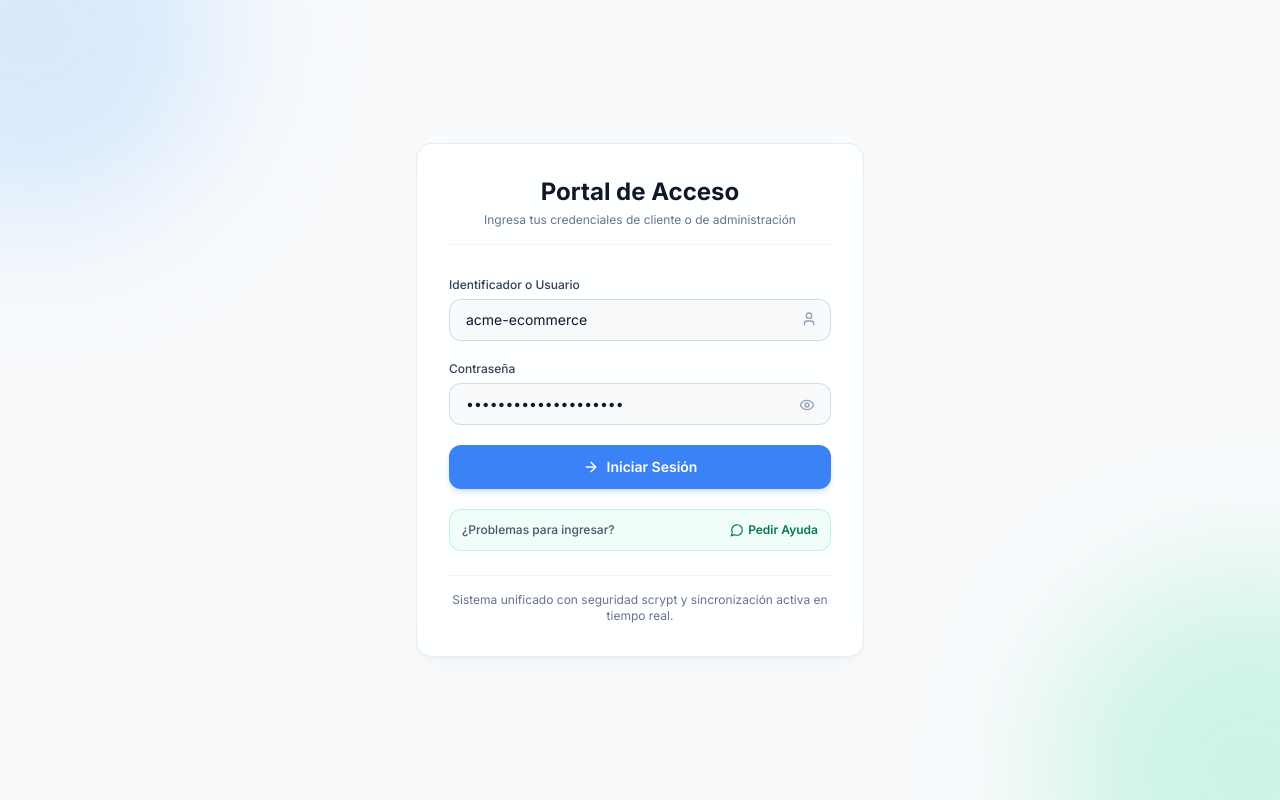
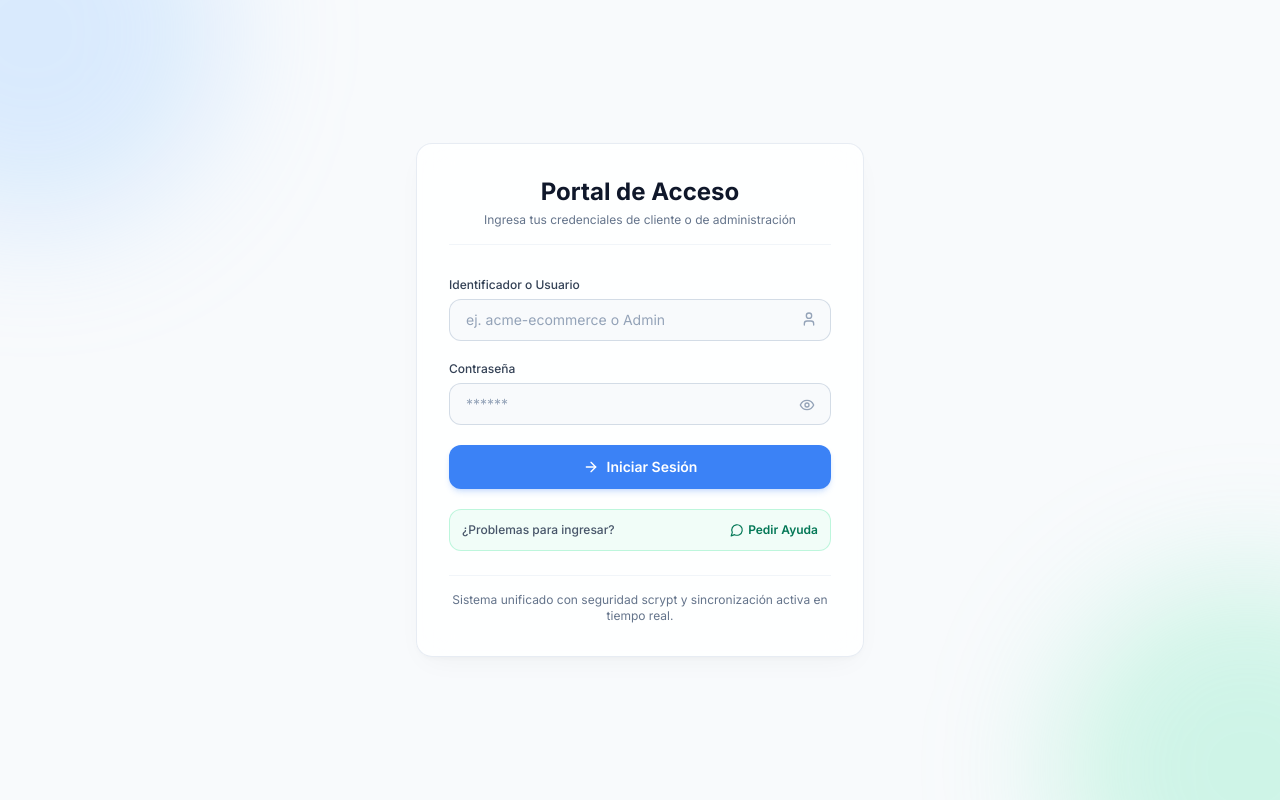
Before and after one commit to DavidSolorza/PortalClientes-, a React (Vite) app: page / in a window 1280 px wide. Built offline with nearby package versions, Linux system fonts and the light colour scheme; no server answers.

Commit message:
fix: remover valores de prueba por defecto en el formulario de acceso

```diff
--- a/src/features/auth/ui/LoginView.jsx
+++ b/src/features/auth/ui/LoginView.jsx
@@ -7,8 +7,8 @@ import { Card } from '../../../shared/Card';
 import { SUPPORT_PHONE } from '../../../core/config/constants';
 
 export const LoginView = ({ onClientSuccess, onAdminSuccess }) => {
-  const [slug, setSlug] = useState('acme-ecommerce');
-  const [password, setPassword] = useState('MiPasswordSeguro123!');
+  const [slug, setSlug] = useState('');
+  const [password, setPassword] = useState('');
   const [showPassword, setShowPassword] = useState(false);
 
   const { loginClient, loading, error, setError } = useAuth();
```
